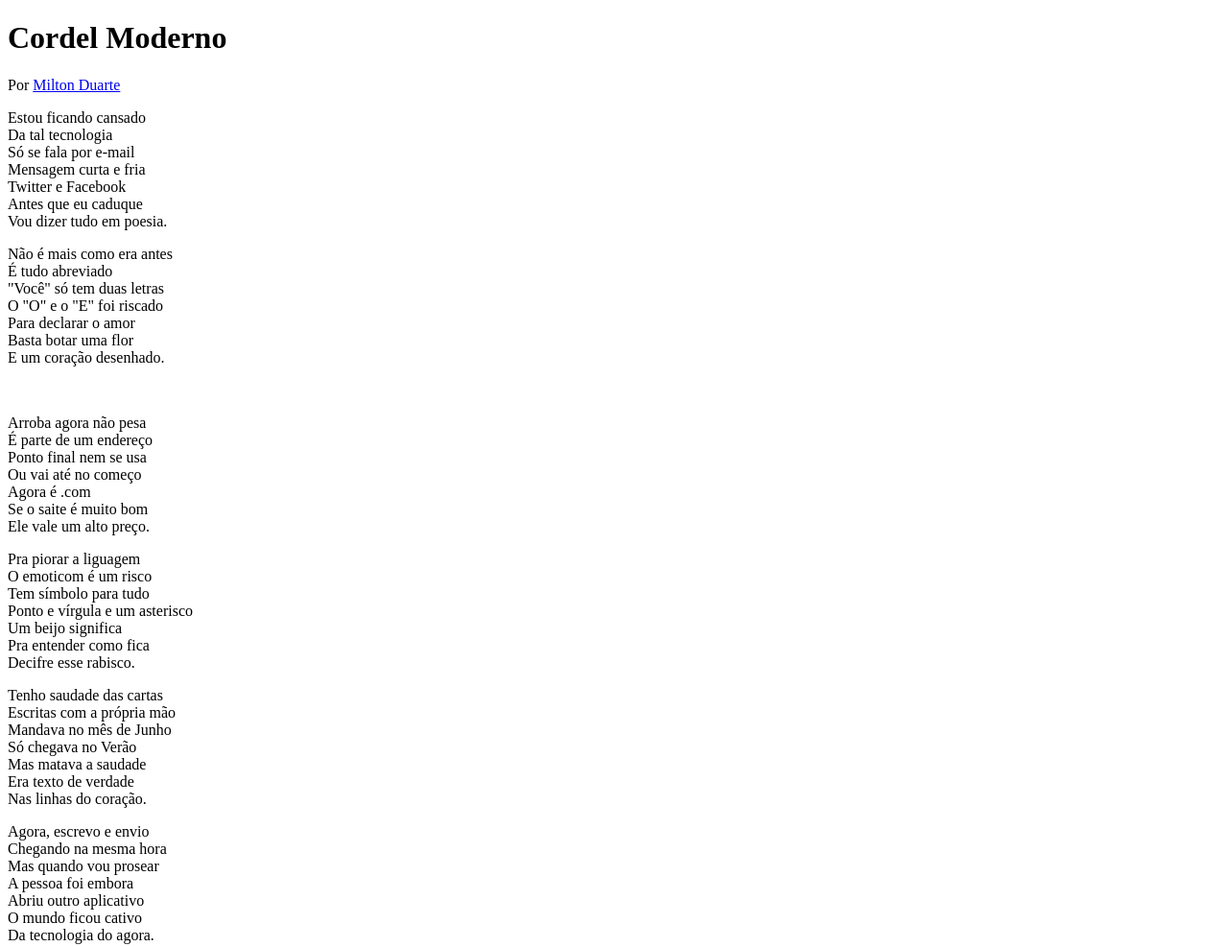
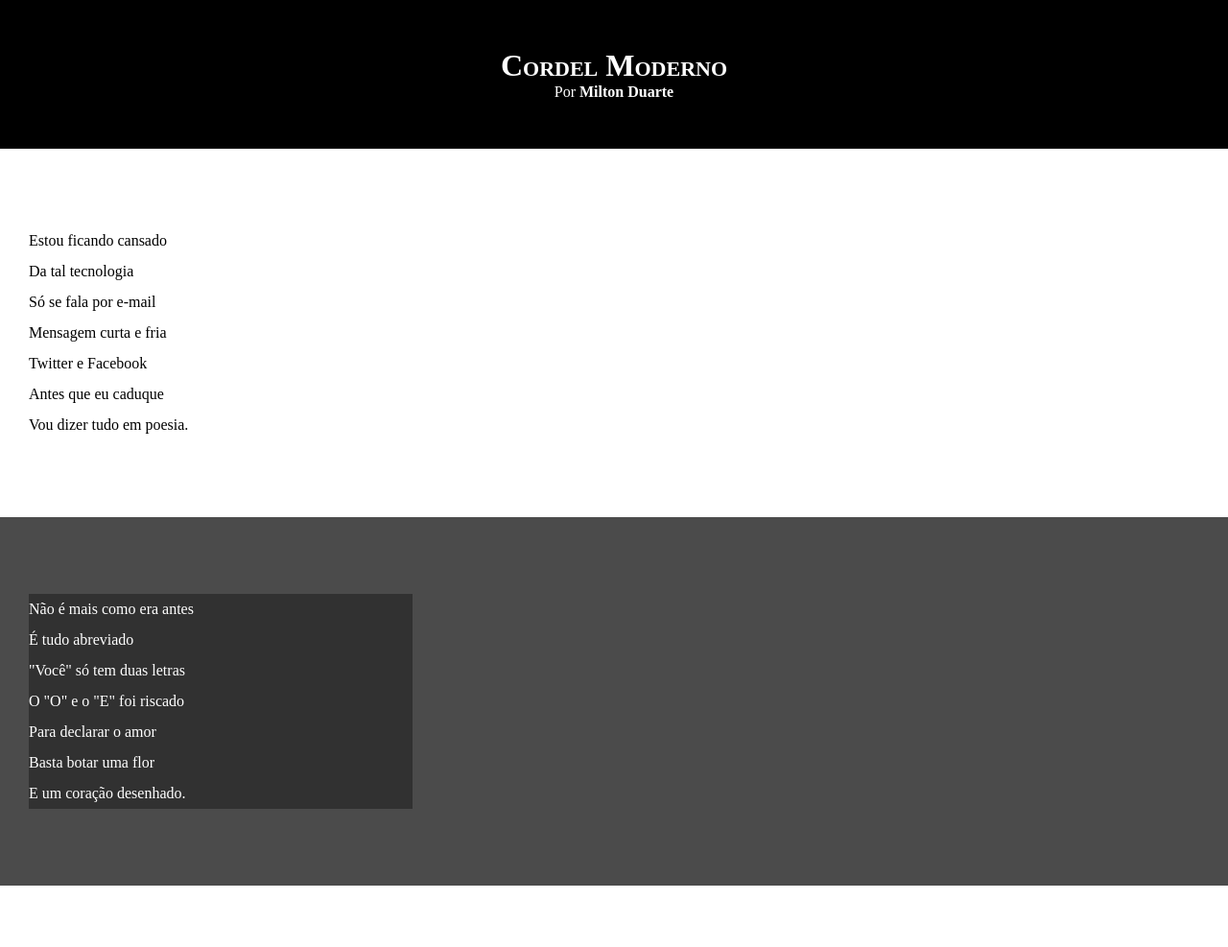
Before and after one commit to joaovictor0902/html-css, a plain HTML site: page desafios/d12/index.html in a window 1280 px wide. Shown: the top 987 px of the page at 96% size. Drawn offline with Linux system fonts and the light colour scheme.

Commit message:
att css desafio

```diff
--- a/desafios/d12/estilo/style.css
+++ b/desafios/d12/estilo/style.css
@@ -1 +1,66 @@
 @charset "UTF-8";
+
+*{
+    margin: 0px;
+    padding: 0px;
+}
+
+html, body{
+    min-height: 100vh;
+    background-color: darkgray;
+}
+
+
+header{
+    background-color: black;
+    color: white;
+    text-align: center;
+}
+
+header h1{
+    padding-top: 50px;
+    font-variant: small-caps;
+}
+
+header p{
+    padding-bottom: 50px;
+}
+
+header a, footer a {
+    color: white;
+    text-decoration: none;
+    font-weight: bolder;
+}
+
+header a:hover, footer a:hover{
+    text-decoration: underline;
+}
+
+section{
+    padding-top: 10vh;
+    padding-bottom: 10vh;
+    padding-left: 30px;
+    line-height: 2em;
+}
+
+section.normal{
+    background-color: white;
+    color: black;
+}
+
+section.imagem{
+    background-color: rgb(75, 75, 75);
+    color: white;
+}
+
+section.imagem p{
+    width: 400px;
+    background-color: rgba(0, 0, 0, 0.349);
+}
+
+footer{
+    background-color: black;
+    color: white;
+    text-align: center;
+    padding: 10px;
+}
--- a/desafios/d12/index.html
+++ b/desafios/d12/index.html
@@ -15,7 +15,7 @@
 
         </header>
 
-    <section>
+    <section class="normal">
         <p>
             Estou ficando cansado<br>
             Da tal tecnologia<br>
@@ -27,7 +27,7 @@
         </p>
     </section>
 
-    <section>
+    <section class="imagem">
         <p>
             Não é mais como era antes <br>
             É tudo abreviado <br>
@@ -39,7 +39,7 @@
         </p>
     </section>
 
-    <section> <br>
+    <section class="normal ">
         <p>
             Arroba agora não pesa <br>
             É parte de um endereço <br>
@@ -61,7 +61,7 @@
         </p>
     </section>
 
-    <section>
+    <section class="imagem">
         <p>
             Tenho saudade das cartas <br>
             Escritas com a própria mão <br>
@@ -73,7 +73,7 @@
         </p>
     </section>
 
-    <section>
+    <section class="normal">
         <p>
             Agora, escrevo e envio <br>
             Chegando na mesma hora <br>
```
